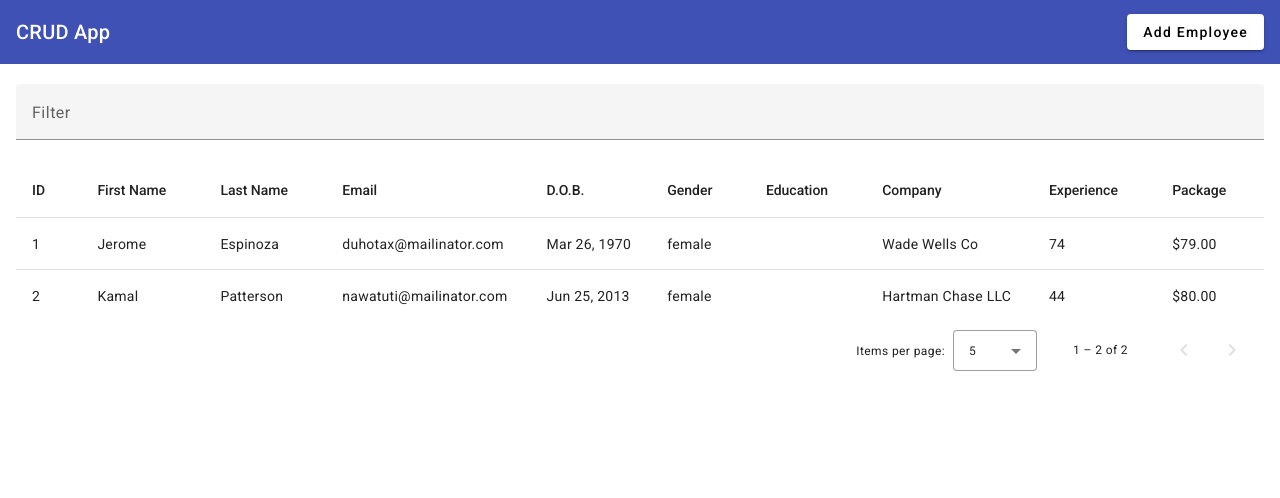
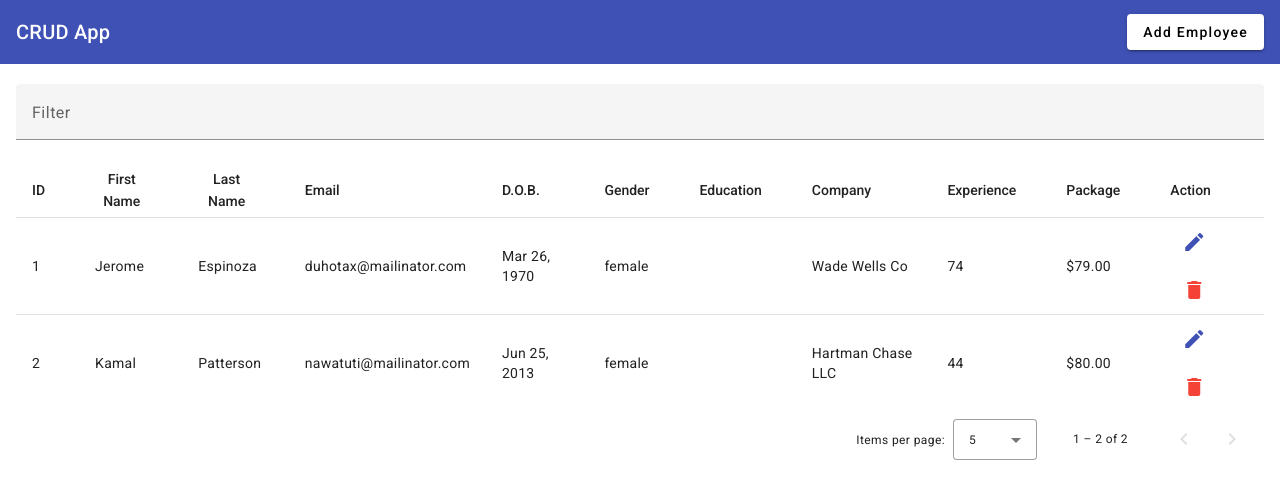
Before and after one commit to ihor-vip/angular__simple_crud, an Angular app: page / in a window 1280 px wide. Shown: the top 498 px of the page. Built offline with nearby package versions, Linux system fonts and the light colour scheme; data requests are answered from the project's data file.

Commit message:
add button to the table

```diff
--- a/src/app/app.component.html
+++ b/src/app/app.component.html
@@ -76,6 +76,19 @@
         <td mat-cell *matCellDef="let row"> {{row.package | currency}} </td>
       </ng-container>
 
+      <!-- Action Column -->
+      <ng-container matColumnDef="action">
+        <th mat-header-cell *matHeaderCellDef mat-sort-header> Action </th>
+        <td mat-cell *matCellDef="let row">
+          <button mat-icon-button color="primary">
+            <mat-icon>edit</mat-icon>
+          </button>
+          <button mat-icon-button color="warn">
+            <mat-icon>delete</mat-icon>
+          </button>
+        </td>
+      </ng-container>
+
       <tr mat-header-row *matHeaderRowDef="displayedColumns"></tr>
       <tr mat-row *matRowDef="let row; columns: displayedColumns;"></tr>
 
--- a/src/app/app.component.ts
+++ b/src/app/app.component.ts
@@ -23,7 +23,8 @@
     'education',
     'company',
     'experience',
-    'package'
+    'package',
+    'action'
   ];
   dataSource!: MatTableDataSource<any>;
 
```
